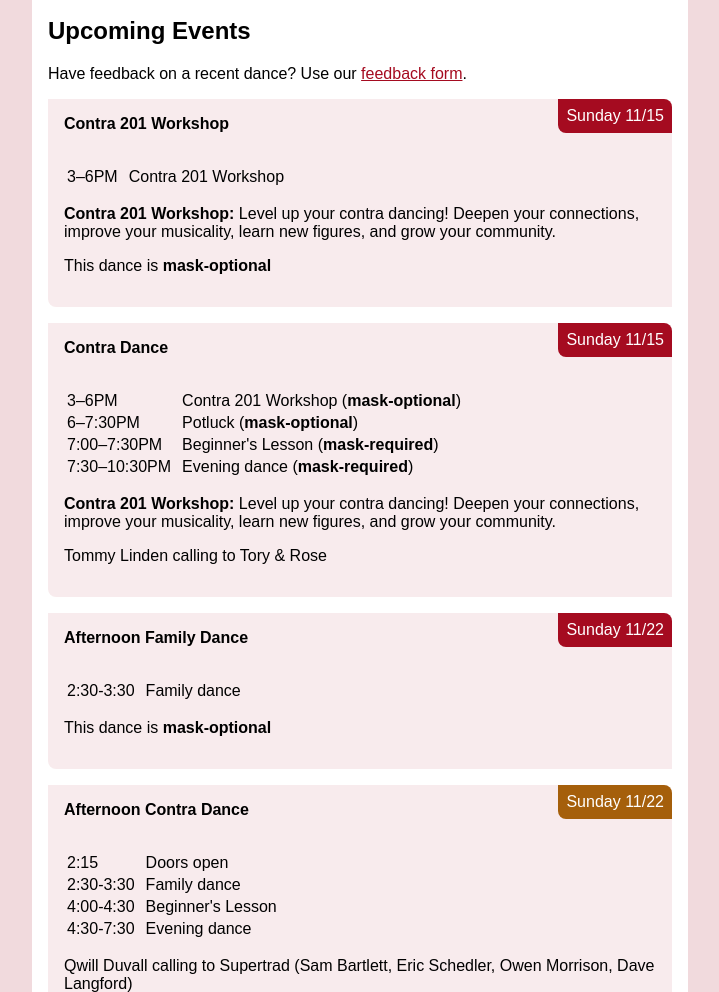
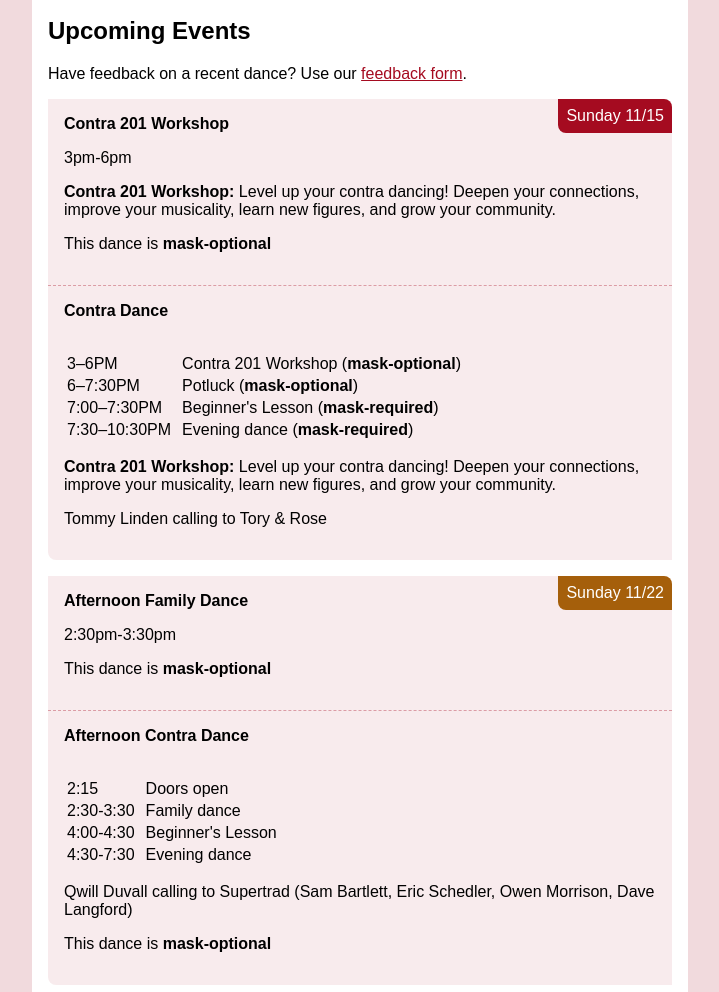
Before and after one commit to jeffkaufman/bidadance.org, a plain HTML site: page index.html in a window 1280 px wide. Shown: the part 1391-2383 px from the top of the page, without its empty margins (64-783 px from the left). Drawn offline with Linux system fonts and the light colour scheme.

Commit message:
dances: show a day's entries together, with plain times for side events
Entries on the same day, like a workshop and then the dance, now share
one card on the page, with the date once and a dashed line between
them.  The date's color follows the dance.

Workshops, family dances, and other side events use new start and end
fields instead of a one-line schedule, so the page shows just the title
and the time.  The calendar feed reads them too.

Co-Authored-By: Claude Opus 5.5 <noreply@anthropic.com>

```diff
--- a/dances.js
+++ b/dances.js
@@ -7,9 +7,8 @@ e = [
   {
     date: "2016-10-16",
     title: "Family Dance + Open Band",
-    schedule: [
-      "5:30-6:30: family dance + open band",
-    ],
+    start: "5:30pm",
+    end: "6:30pm",
     link: "https://www.facebook.com/events/1798408000395535/",
   },
   {
@@ -50,9 +49,8 @@ e = [
   {
     date: "2016-12-18",
     title: "Family Dance + Open Band",
-    schedule: [
-      "5:30-6:30: family dance + open band",
-    ],
+    start: "5:30pm",
+    end: "6:30pm",
     link: "https://www.facebook.com/events/1740016379583446/",
   },
   {
@@ -83,9 +81,8 @@ e = [
   {
     date: "2017-01-15",
     title: "Family Dance + Open Band",
-    schedule: [
-      "5:30-6:30: family dance + open band",
-    ],
+    start: "5:30pm",
+    end: "6:30pm",
     link: "https://www.facebook.com/events/148208402326176/",
   },
   {
@@ -254,9 +251,8 @@ e = [
   {
     date: "2018-01-21",
     title: "Family Dance + Open Band",
-    schedule: [
-      "5:30-6:30: family dance + open band",
-    ],
+    start: "5:30pm",
+    end: "6:30pm",
     link: "https://www.facebook.com/events/181576835764899/",
   },
   {
@@ -796,9 +792,8 @@ e = [
   {
     date: "2023-05-21",
     title: "Advanced Dance",
-    schedule: [
-      "4:00-6:30 Advanced dance",
-    ],
+    start: "4pm",
+    end: "6:30pm",
     link: [
       "https://www.facebook.com/events/787404699486706/",
       "https://www.meetup.com/bida-contra-dance/events/293428934/",
@@ -826,9 +821,8 @@ e = [
   {
     date: "2023-06-04",
     title: "Family Dance",
-    schedule: [
-      "5:30-6:30 Family dance",
-    ],
+    start: "5:30pm",
+    end: "6:30pm",
     link: [
       "https://www.meetup.com/bida-contra-dance/events/293723280/",
       "https://www.facebook.com/events/1388514941881652",
@@ -932,9 +926,8 @@ e = [
     date: "2023-12-03",
     title: "Family Dance + Open Band",
     masks: "optional",
-    schedule: [
-      "5:30-6:30: family dance + open band",
-    ],
+    start: "5:30pm",
+    end: "6:30pm",
     link: [
       "https://www.facebook.com/events/892181802348103",
       "https://www.meetup.com/bida-contra-dance/events/297530550",
@@ -1080,9 +1073,8 @@ e = [
     date: "2024-05-12",
     title: "Family Dance",
     masks: "optional",
-    schedule: [
-      "5:30-6:30 Family dance",
-    ],
+    start: "5:30pm",
+    end: "6:30pm",
     link: "https://www.facebook.com/events/808954817811612",
   },
   {
@@ -1119,9 +1111,8 @@ e = [
     date: "2024-06-16",
     title: "Family Dance",
     masks: "optional",
-    schedule: [
-      "5:30-6:30 Family dance",
-    ],
+    start: "5:30pm",
+    end: "6:30pm",
     link: "https://www.facebook.com/events/443304658639233",
   },
   {
@@ -1199,9 +1190,8 @@ e = [
     date: "2024-09-22",
     title: "Family Dance",
     masks: "optional",
-    schedule: [
-      "5:30-6:30 Family dance",
-    ],
+    start: "5:30pm",
+    end: "6:30pm",
   },
   {
     date: "2024-09-22",
@@ -1253,9 +1243,8 @@ e = [
     date: "2024-12-01",
     title: "Family Dance",
     masks: "optional",
-    schedule: [
-      "5:30-6:30 Family dance",
-    ],
+    start: "5:30pm",
+    end: "6:30pm",
   },
   {
     date: "2024-12-01",
@@ -1367,9 +1356,8 @@ e = [
     date: "2025-03-23",
     title: "Afternoon Family Dance",
     masks: "optional",
-    schedule: [
-      "2:30-3:30 Family dance",
-    ],
+    start: "2:30pm",
+    end: "3:30pm",
     link: "https://www.facebook.com/events/497923263369411/",
   },
   {
@@ -1546,9 +1534,8 @@ e = [
     date: "2025-11-16",
     title: "Workshop: Ogres, Onions, and Flourishes",
     masks: "required",
-    schedule: [
-      "3:30-6:30 Ogres, Onions, and Flourishes",
-    ],
+    start: "3:30pm",
+    end: "6:30pm",
     notes: `
       Before our regularly scheduled contra dance, with Annie Kidwell calling to Good Company (Rohan Wheeden, Helen Kuhar, and Cecily Mills), Bret Casey will lead a workshop:
 
@@ -1581,9 +1568,8 @@ e = [
     date: "2025-11-30",
     title: "Square Dance",
     masks: "optional",
-    schedule: [
-      "4:00-6:30 Square dance",
-    ],
+    start: "4pm",
+    end: "6:30pm",
   },
   {
     date: "2025-11-30",
@@ -1607,9 +1593,8 @@ e = [
     date: "2025-12-21",
     title: "Family Dance",
     masks: "optional",
-    schedule: [
-      "5:30-6:30 Family dance",
-    ],
+    start: "5:30pm",
+    end: "6:30pm",
   },
   {
     date: "2025-12-21",
@@ -1631,9 +1616,8 @@ e = [
     date: "2025-12-28",
     title: "Open Tunes Jam with Sophie and Ben!",
     masks: "optional",
-    schedule: [
-      "2:30-3:30 Open Tunes Jam with Sophie and Ben!",
-    ],
+    start: "2:30pm",
+    end: "3:30pm",
   },
   {
     date: "2025-12-28",
@@ -1651,9 +1635,8 @@ e = [
     date: "2026-01-04",
     title: "Experienced Dance",
     masks: "optional",
-    schedule: [
-      "4:00-6:30 Experienced Dance",
-    ],
+    start: "4pm",
+    end: "6:30pm",
   },
   {
     date: "2026-01-04",
@@ -1831,9 +1814,8 @@ e = [
     date: "2026-05-17",
     title: "Balfolk",
     masks: "required",
-    schedule: [
-      "5:00-6:30 Balfolk",
-    ],
+    start: "5pm",
+    end: "6:30pm",
   },
   {
     date: "2026-05-17",
@@ -1858,9 +1840,8 @@ e = [
     date: "2026-06-07",
     title: "English Country Dance",
     masks: "optional",
-    schedule: [
-      "4:00-6:30 English Country Dance",
-    ],
+    start: "4pm",
+    end: "6:30pm",
   },
   {
     date: "2026-06-07",
@@ -1929,9 +1910,8 @@ e = [
     date: "2026-09-06",
     title: "Family Dance",
     masks: "optional",
-    schedule: [
-      "5:30-6:30 Family dance",
-    ],
+    start: "5:30pm",
+    end: "6:30pm",
   },
   {
     date: "2026-09-06",
@@ -1976,9 +1956,8 @@ e = [
     date: "2026-10-18",
     title: "Family Dance",
     masks: "optional",
-    schedule: [
-      "5:30-6:30 Family dance",
-    ],
+    start: "5:30pm",
+    end: "6:30pm",
   },
   {
     date: "2026-10-18",
@@ -2013,9 +1992,8 @@ e = [
     date: "2026-11-15",
     title: "Contra 201 Workshop",
     masks: "optional",
-    schedule: [
-      "3–6PM Contra 201 Workshop",
-    ],
+    start: "3pm",
+    end: "6pm",
     notes: `
       **Contra 201 Workshop:** Level up your contra dancing! Deepen your connections, improve your musicality, learn new figures, and grow your community.
     `,
@@ -2039,9 +2017,8 @@ e = [
     date: "2026-11-22",
     title: "Afternoon Family Dance",
     masks: "optional",
-    schedule: [
-      "2:30-3:30 Family dance",
-    ],
+    start: "2:30pm",
+    end: "3:30pm",
   },
   {
     date: "2026-11-22",
@@ -2066,9 +2043,8 @@ e = [
     date: "2026-12-20",
     title: "Family Dance",
     masks: "optional",
-    schedule: [
-      "5:30-6:30 Family dance",
-    ],
+    start: "5:30pm",
+    end: "6:30pm",
   },
   {
     date: "2026-12-20",
--- a/main.css
+++ b/main.css
@@ -79,6 +79,29 @@ a {
   display: inline-block;
   text-align: right;
   float: right;
+}
+
+/* Entries on the same day, like a workshop and then the dance, are one
+   card with the date once and a dashed line between them. */
+.day {
+  margin-bottom: 1em;
+}
+
+.day .event {
+  margin-bottom: 0;
+}
+
+.day .event.followed-same-day {
+  border-bottom-left-radius: 0;
+}
+
+.day .event.preceded-same-day {
+  border-top-right-radius: 0;
+  border-top: 1px dashed rgba(165, 11, 32, .35);
+}
+
+.day .event.preceded-same-day .date {
+  display: none;
 }
 
 .event .afternoon {
--- a/render-dances.js
+++ b/render-dances.js
@@ -90,13 +90,22 @@ function gen_events() {
   var yesterday = new Date(); yesterday.setDate(yesterday.getDate() - 1);
   var days = ["Sunday", "Monday", "Tuesday", "Wednesday", "Thursday",
               "Friday", "Saturday"];
+  var previous_date = null;
+  var day_div = null;
   for (var i = 0; i < e.length; i++) {
     var event = e[i];
 
     // Something before the dance on the same day, like a workshop, is
-    // listed just before it.  The dance's own entry has the full schedule,
-    // so it's the one to feature as the next event.
+    // listed just before it, and they're shown together as one day.  The
+    // dance is the day's last entry: it has the full schedule, so it's the
+    // one to feature as the next event, and it sets the date's color.
     const followed_same_day = i + 1 < e.length && e[i + 1].date == event.date;
+    const preceded_same_day = event.date == previous_date;
+    previous_date = event.date;
+    var last_of_day = event;
+    for (var j = i + 1; j < e.length && e[j].date == event.date; j++) {
+      last_of_day = e[j];
+    }
 
     // At midnight local time; a bare date would be midnight UTC.
     event.date = new Date(event.date + "T00:00");
@@ -107,6 +116,12 @@ function gen_events() {
     }
     var event_div = document.createElement("div");
     event_div.className = "event";
+    if (followed_same_day) {
+      event_div.classList.add("followed-same-day");
+    }
+    if (preceded_same_day) {
+      event_div.classList.add("preceded-same-day");
+    }
     var date_div = document.createElement("div");
     date_div.className = "date";
     var date_text = days[event.date.getDay()] + " " +
@@ -122,8 +137,12 @@ function gen_events() {
       parse_time(event.lesson_start) : [7, 0, "pm"];
 
     if (lesson_start[0] <= 6) {
+      default_title = "Afternoon Contra Dance";
+    }
+    const day_lesson = last_of_day.lesson_start ?
+      parse_time(last_of_day.lesson_start) : [7, 0, "pm"];
+    if (day_lesson[0] <= 6) {
       date_div.classList.add("afternoon");
-      default_title = "Afternoon Contra Dance";
     }
 
     event_div.appendChild(date_div);
@@ -137,7 +156,14 @@ function gen_events() {
     event_div.appendChild(title_div);
 
     const cancelled = event.title.toLowerCase().startsWith("no dance");
-    if (!cancelled && !event.hide_times && !event.schedule) {
+    if (event.start) {
+      // Something other than a contra dance, like a workshop.
+      var time_div = document.createElement("div");
+      time_div.className = "time";
+      time_div.textContent = format_time(parse_time(event.start)) +
+        (event.end ? "-" + format_time(parse_time(event.end)) : "");
+      event_div.appendChild(time_div);
+    } else if (!cancelled && !event.hide_times && !event.schedule) {
       const dance_start = event.dance_start ?
         parse_time(event.dance_start) : add_time(lesson_start, 0, 30);
       const dance_end = event.dance_end ?
@@ -214,16 +240,23 @@ function gen_events() {
       event_to_append = event_a;
     }
 
-    if (event.date < yesterday) {
-      past_events.insertBefore(event_to_append, past_events.firstChild);
-    } else {
-      if (next_event.children.length == 0 && !followed_same_day &&
-          !event_to_append.innerHTML.toLowerCase().includes("sold out")) {
-        next_event.appendChild(
-            event_to_append.cloneNode(/*deep=*/true));
+    // Each day's entries go together, in order, even though past days are
+    // listed newest first.
+    if (!preceded_same_day) {
+      day_div = document.createElement("div");
+      day_div.className = "day";
+      if (event.date < yesterday) {
+        past_events.insertBefore(day_div, past_events.firstChild);
+      } else {
+        events.appendChild(day_div);
       }
-      events.appendChild(event_to_append);
     }
+    if (event.date >= yesterday && next_event.children.length == 0 &&
+        !followed_same_day &&
+        !event_to_append.innerHTML.toLowerCase().includes("sold out")) {
+      next_event.appendChild(event_to_append.cloneNode(/*deep=*/true));
+    }
+    day_div.appendChild(event_to_append);
   }
 
 }
```
Also changed, not shown: last_dances.js (+48 -72 lines), 3 other files.
